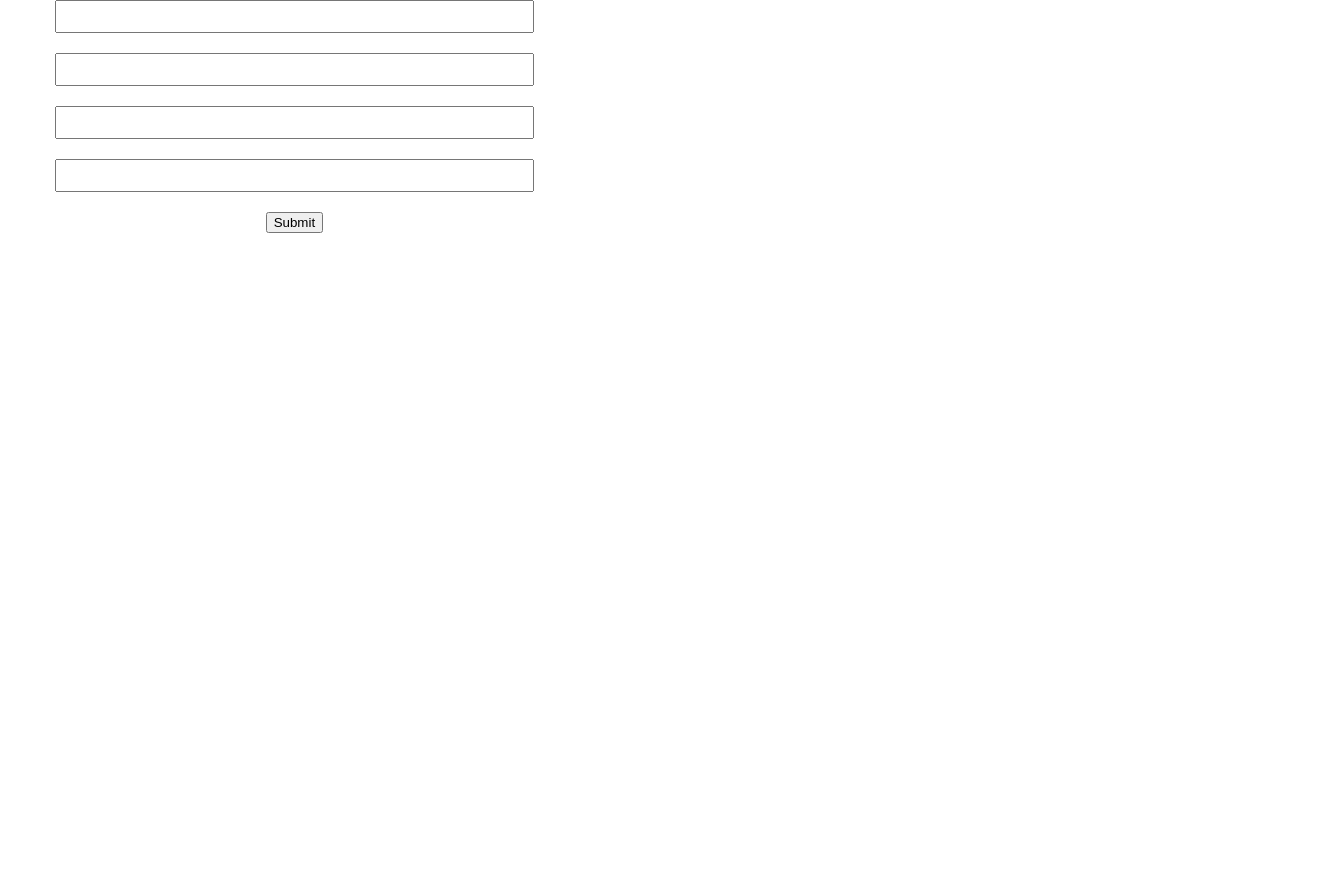
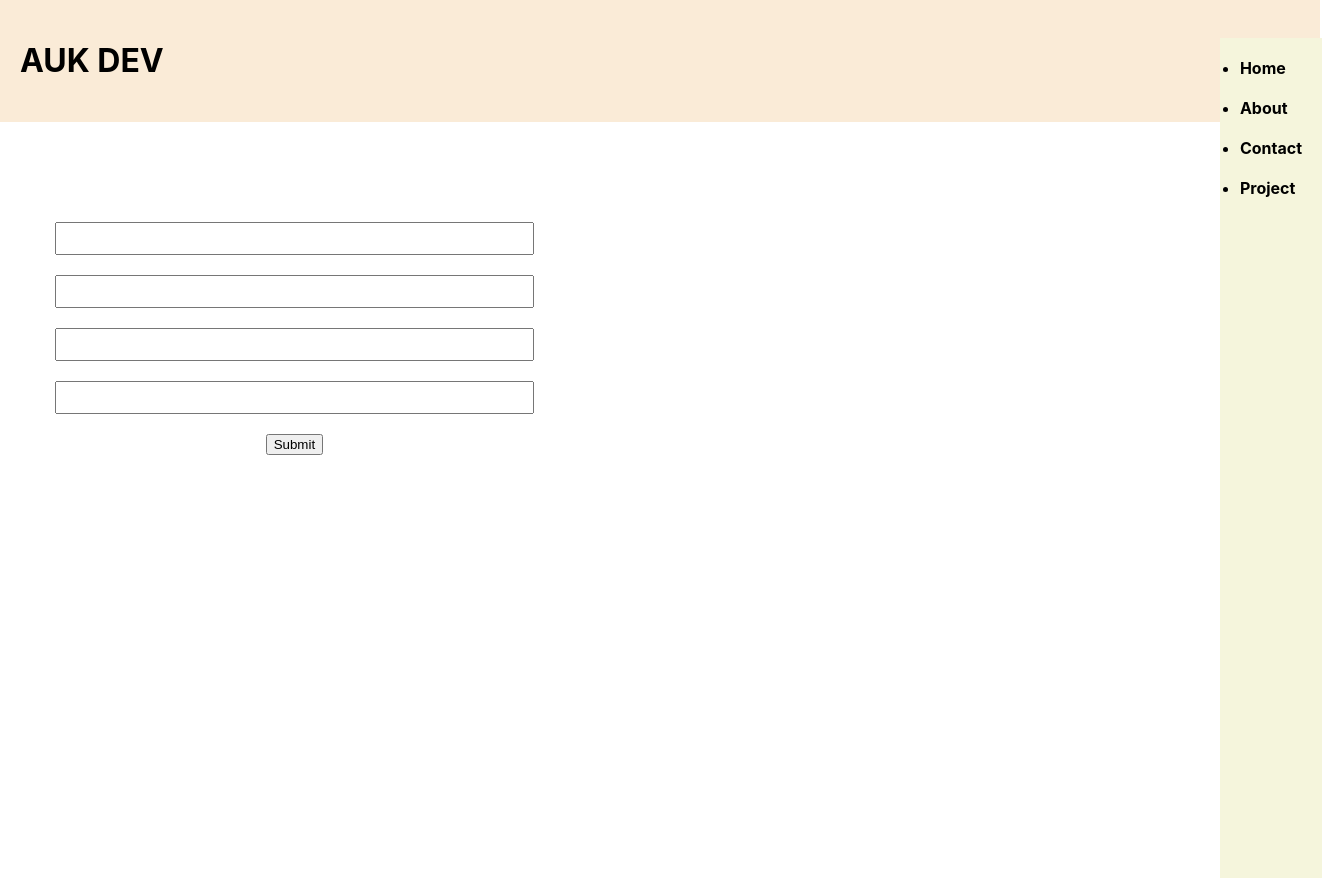
Before and after one commit to IT20253912/testtwo, a React (Create React App) app: page / in a window 1280 px wide. Shown: the whole page, 1322 px wide, since content can reach past the window. Before the commit the page ends 800 px from the top, so only its background shows below. Built offline with nearby package versions, Linux system fonts and the light colour scheme.

Commit message:
usestate(input and display using objects)

```diff
--- a/src/App.css
+++ b/src/App.css
@@ -1,3 +1,46 @@
+.header_container{
+  width: 100%;
+  padding: 20px;
+  margin-bottom: 100px;
+  background-color: antiquewhite;
+  position: sticky;
+  top: 0;
+  left: 0;
+  z-index: 100;
+  display: flex;
+  align-items: center;
+  justify-content: space-between;
+}
+
+.header_container nav{
+  position: relative;
+
+}
+
+.header_container nav ul {
+  position: absolute;
+  top: -39px;
+  right: -22px;
+  padding: 20px;
+  height: 100vh;
+  background-color: beige;
+  display: flex;
+  flex-direction: column;
+  align-items: flex-start;
+  gap: 20px;
+}
+
+.header_container nav ul li {
+  cursor: pointer;
+  font-weight: 700;
+  transition: all;
+
+}
+
+.header_container nav ul li:hover{
+  color: red;
+}
+
 .main_container{
   margin: 0 auto;
   width: 90%;
--- a/src/App.js
+++ b/src/App.js
@@ -1,5 +1,6 @@
-import { useState } from "react";
+import { Fragment, useState } from "react";
 import './App.css'
+import Header from "./Components/Header";
 import Unit from "./Components/Unit";
 
 
@@ -10,28 +11,50 @@ const App = () => {
   const [city, setcity] = useState('')
   const [position, setposition] = useState('')
 
+  const [inputData, setinputData] = useState({
+    imageUrl:'',
+    name:'',
+    city:'',
+    position:'',
+  })
+
   const [myData, setmyData] = useState([])
 
   console.log(myData)
 
   return (
+    <Fragment>
+      <Header />
     <div className="main_container">
       <div className="main_left">
-        <input type="text" value={imgeurl} onChange={(e)=>{
+        <input type="text" value={inputData.imageUrl} onChange={(e)=>{
             e.preventDefault()
-            setimgeurl(e.target.value)
+            setinputData(preInput=>({
+              ...preInput,
+              imageUrl:e.target.value
+
+            }))
         }}/>
-        <input type="text" value={name} onChange={(e)=>{
+        <input type="text" value={inputData.name} onChange={(e)=>{
             e.preventDefault()
-            setname(e.target.value)
+            setinputData(preInput=>({
+              ...preInput,
+              name:e.target.value
+            }))
         }}/>
-        <input type="text" value={city} onChange={(e)=>{
+        <input type="text" value={inputData.city} onChange={(e)=>{
             e.preventDefault()
-            setcity(e.target.value)
+            setinputData(preInput=>({
+              ...preInput,
+              city:e.target.value
+            }))
         }}/>
-        <input type="text" value={position} onChange={(e)=>{
+        <input type="text" value={inputData.position} onChange={(e)=>{
             e.preventDefault()
-            setposition(e.target.value)
+            setinputData(preInput=>({
+              ...preInput,
+              position:e.target.value
+            }))
         }}/>
         <button onClick={()=>{
           // console.log({
@@ -44,45 +67,32 @@ const App = () => {
             return [
               ...pre,
               {
-                image:imgeurl,
-                name,
-                city,
-                position,
+                image:inputData.imageUrl,
+                name:inputData.name,
+                city:inputData.city,
+                position:inputData.position,
               }
             ]
           })
 
-          setimgeurl(pre=>{
-            if(pre.length>0){
-              return ''
+          // clear text box
+          setinputData(pre=>{
+            if(pre.imageUrl.length>0){
+              return {
+                ...pre,
+                imageUrl:''
+              }
             }else {
               return pre;
             }
           })
 
-          setname(pre=>{
-            if(pre.length > 0){
-              return ''
-            }else{
-              return pre
-            }
-          })
+          setinputData((pre) => (pre.name.length > 0 ? ({
+            ...pre,
+            name:''
+          }):pre))
 
-          setcity(pre=>{
-            if(pre.length > 0){
-              return ''
-            }else {
-              return pre
-            }
-          })
 
-          setposition(pre=>{
-            if(pre.length > 0) {
-              return ''
-            }else {
-              return pre
-            }
-          })
 
 
 
@@ -98,6 +108,7 @@ const App = () => {
         )}
       </div>
     </div>
+    </Fragment>
   );
 }
 
--- /dev/null
+++ b/src/Components/Header.js
@@ -0,0 +1,26 @@
+// import React from 'react'
+import closeMenu from '../images/close-circle-svgrepo-com.svg'
+// import menu from '../images/menu2-svgrepo-com.svg'
+
+const Header = () => {
+  return (
+    <header className='header_container'>
+        <h1>AUK <span>DEV</span></h1>
+        <nav>
+            <ul>
+
+
+                <li>Home</li>
+                <li>About</li>
+                <li>Contact</li>
+                <li>Project</li>
+
+
+            </ul>
+        </nav>
+
+    </header>
+  )
+}
+
+export default Header
```
Also changed, not shown: src/images/close-circle-svgrepo-com.svg (added), src/images/menu2-svgrepo-com.svg (added).
